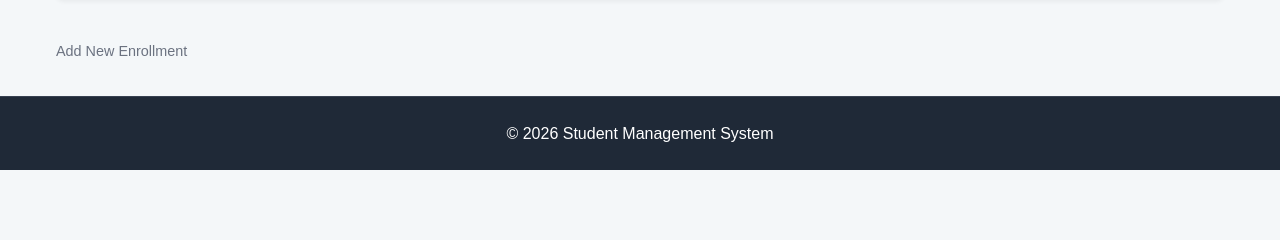
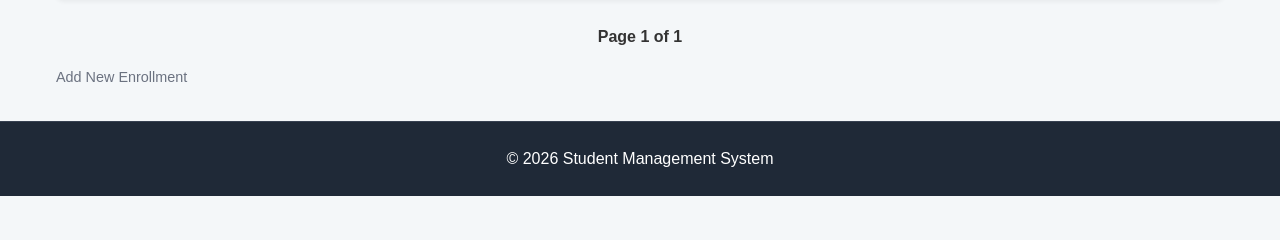
Before and after one commit to maryam-arif-dev/student-management-django, a Django app: page /enrollments/ in a window 1280 px wide. Shown: the part 217-457 px from the top of the page. Run offline with Django 5.2, Linux system fonts and the light colour scheme; the visitor is signed in with stand-in values (Sample User, id 1); data that the repository does not hold is empty.

Commit message:
Add pagination to enrollment list view
- Implemented Django Paginator in enrollment_list view
- Limited enrollments displayed per page for better readability
- Passed page_obj to template for paginated rendering
- Updated template to iterate over paginated results
- Added pagination controls (First, Previous, Next, Last)
- Improved scalability and consistency across list views

```diff
--- a/student_management/enrollments/templates/enrollments/enrollment_list.html
+++ b/student_management/enrollments/templates/enrollments/enrollment_list.html
@@ -16,7 +16,7 @@
         </tr>
       </thead>
       <tbody>
-        {% for enrollment in enrollments %}
+        {% for enrollment in page_obj %}
         <tr>
           <td data-label="Student">{{ enrollment.student }}</td>
           <td data-label="Course">{{ enrollment.course }}</td>
@@ -30,7 +30,30 @@
       </tbody>
     </table>
   </div>
+  <div class="pagination">
+    {% if page_obj.has_previous %}
+    <a href="?page=1{% if query %}&q={{ query }}{% endif %}">&laquo; First</a>
+    <a
+      href="?page={{ page_obj.previous_page_number }}{% if query %}&q={{ query }}{% endif %}"
+      >Previous</a
+    >
+    {% endif %}
 
+    <span class="current-page">
+      Page {{ page_obj.number }} of {{ page_obj.paginator.num_pages }}
+    </span>
+
+    {% if page_obj.has_next %}
+    <a
+      href="?page={{ page_obj.next_page_number }}{% if query %}&q={{ query }}{% endif %}"
+      >Next</a
+    >
+    <a
+      href="?page={{ page_obj.paginator.num_pages }}{% if query %}&q={{ query }}{% endif %}"
+      >Last &raquo;</a
+    >
+    {% endif %}
+  </div>
   <div class="list-link">
     <a href="{% url 'enrollments:add' %}">Add New Enrollment</a>
   </div>
--- a/student_management/enrollments/views.py
+++ b/student_management/enrollments/views.py
@@ -3,13 +3,17 @@ from django.contrib import messages
 from .models import Enrollment
 from .forms import EnrollmentForm
 from django.contrib.auth.decorators import login_required
+from django.core.paginator import Paginator
 
 # Restrict Pages to Logged-in Users
 @login_required(login_url='core:login')
 # List all enrollments
 def enrollment_list(request):
-    enrollments = Enrollment.objects.all()
-    return render(request, 'enrollments/enrollment_list.html', {'enrollments': enrollments})
+    enrollments = Enrollment.objects.all().order_by("-enrollment_date")
+    paginator = Paginator(enrollments, 5)  # 5 enrollments per page
+    page_number = request.GET.get("page")
+    page_obj = paginator.get_page(page_number)
+    return render(request, 'enrollments/enrollment_list.html', {'page_obj': page_obj})
 
 # Add a new enrollment
 def add_enrollment(request):
```
